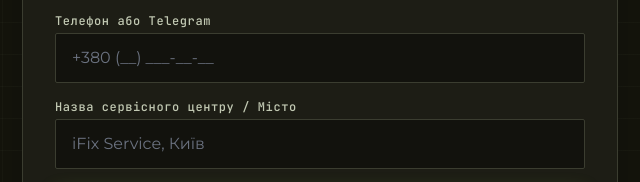
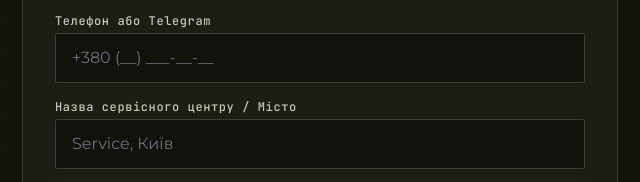
Before and after one commit to dimitri303-gif/maxbat-website, a plain HTML site: page index.html in a window 1280 px wide. Shown: the part 3835-4017 px from the top of the page, 638-1278 px from the left. Drawn offline with nearby package versions, Linux system fonts and the light colour scheme.

Commit message:
fix(form): remove iFix from company input placeholder

```diff
--- a/index.html
+++ b/index.html
@@ -552,7 +552,7 @@
 </div>
 <div>
 <label class="block font-label-md text-label-md text-on-surface-variant mb-1">Назва сервісного центру / Місто</label>
-<input name="company" class="w-full bg-terminal-black border border-cadmium-border focus:border-voltage-lime focus:ring-0 text-on-surface px-4 py-3 rounded font-body-md outline-none transition-colors" placeholder="iFix Service, Київ" type="text">
+<input name="company" class="w-full bg-terminal-black border border-cadmium-border focus:border-voltage-lime focus:ring-0 text-on-surface px-4 py-3 rounded font-body-md outline-none transition-colors" placeholder="Service, Київ" type="text">
 </div>
 <div class="pt-2">
 <button class="w-full bg-voltage-lime hover:bg-primary text-terminal-black font-headline-sm text-headline-sm font-bold uppercase tracking-wider py-4 px-6 rounded transition-all duration-200 active:scale-98 shadow-[0_0_20px_rgba(139,197,63,0.3)] flex items-center justify-center gap-2" type="submit">
```
